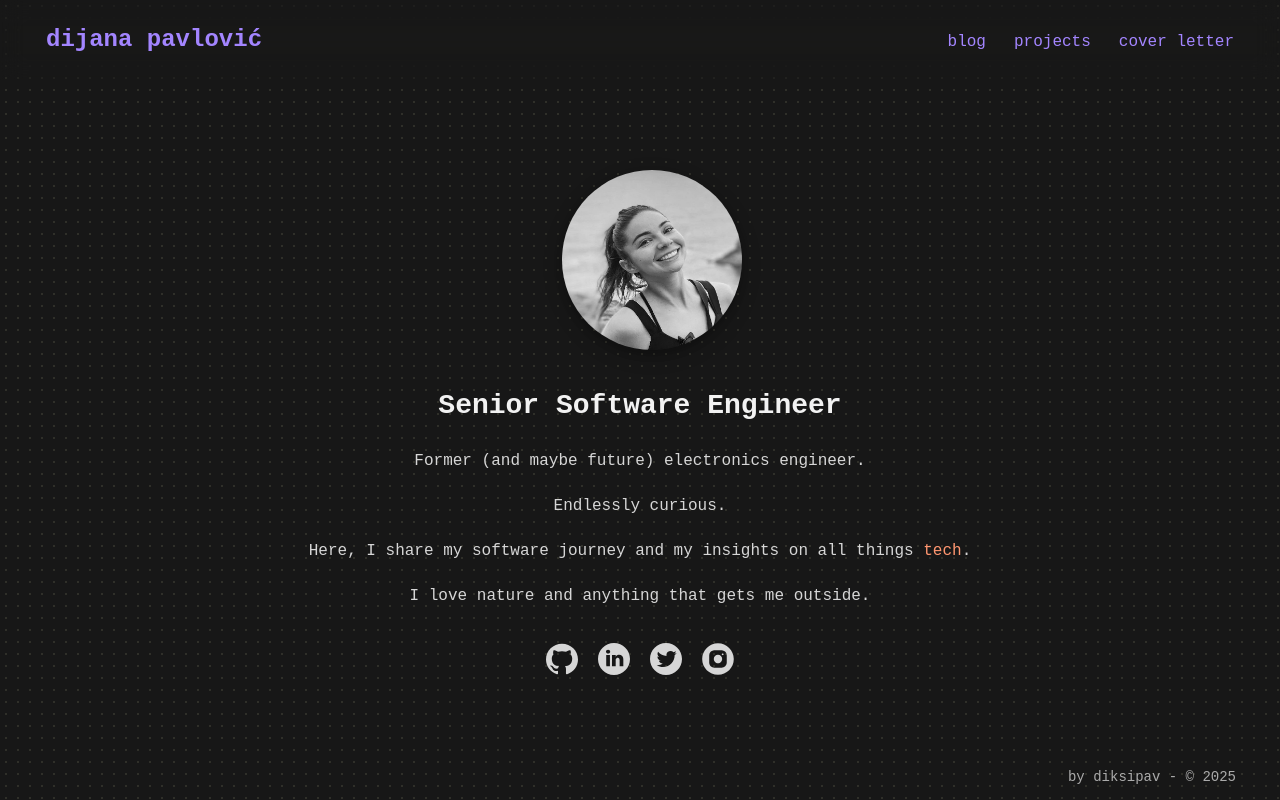
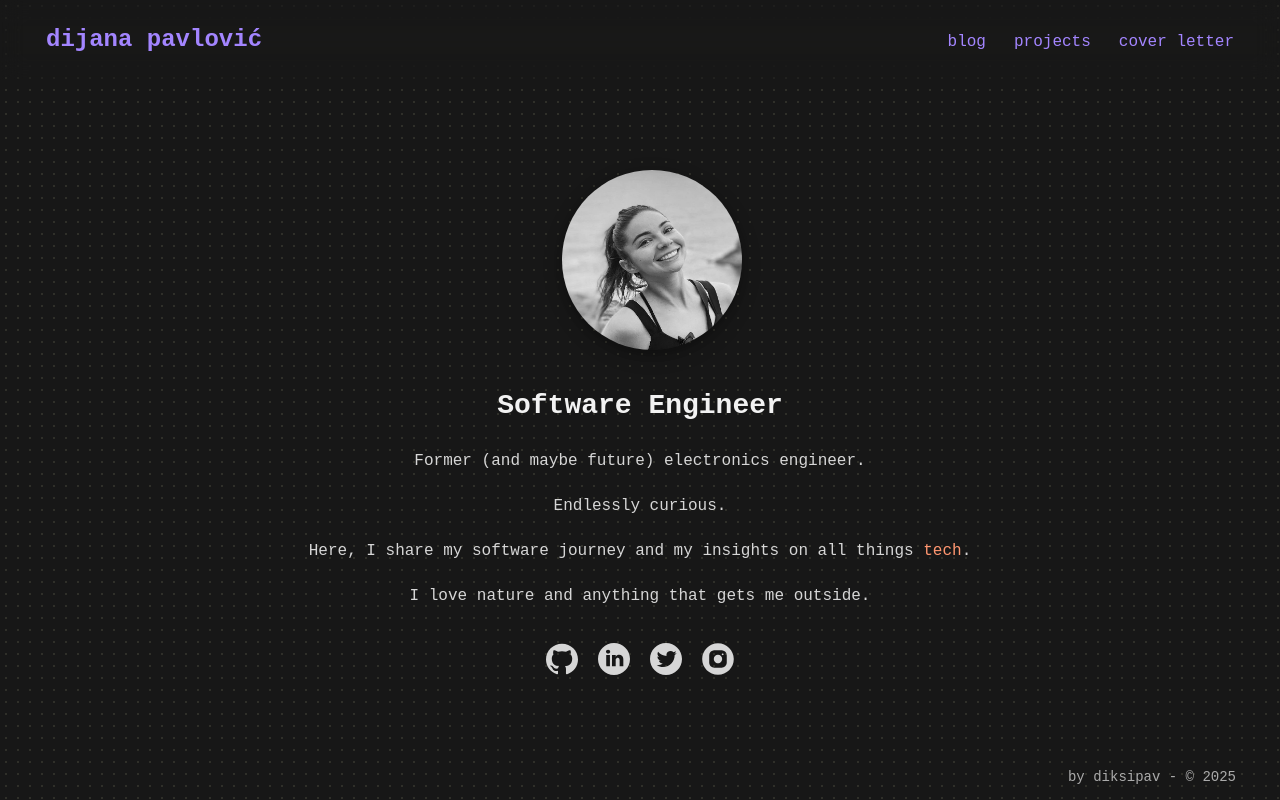
Before and after one commit to diksipav/diksipav, a Next.js app: page / in a window 1280 px wide. Built offline with nearby package versions, Linux system fonts and the light colour scheme.

Commit message:
Update Intro.tsx

```diff
--- a/app/components/Intro.tsx
+++ b/app/components/Intro.tsx
@@ -34,7 +34,7 @@ const Intro = () => {
       />
 
       <div className="mb-4 text-center">
-        <h1 className="mx-auto">Senior Software Engineer</h1>
+        <h1 className="mx-auto">Software Engineer</h1>
         <p className="text-md mb-4">
           Former (and maybe future) electronics engineer.
         </p>
```
